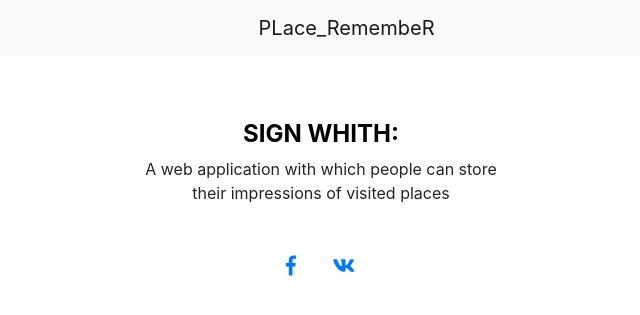
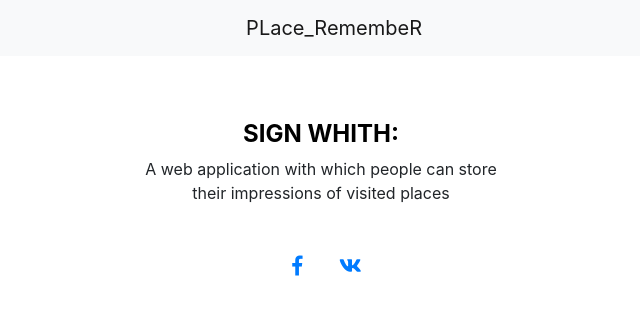
Before and after one commit to Shohmasud/places_remember, a Django app: page /login/users/ in a window 1280 px wide. Shown: the top 315 px of the page, without its empty margins (319-959 px from the left). Run offline with Django 4.2, Linux system fonts and the light colour scheme; some libraries are stand-ins or nearby versions.

Commit message:
Create a style code

```diff
--- a/travels_notebook/static/travels_notebook/css/login.css
+++ b/travels_notebook/static/travels_notebook/css/login.css
@@ -1,5 +1,5 @@
 .logotype{
-    margin-left:45%;
+    margin-left:44%;
 }
 
 .h4_sign{
@@ -12,7 +12,7 @@
     text-align:center;
 }
 .div_social{
-    margin-left:46%;
+    margin-left:46.5%;
     margin-top: 3%;
 }
 .VK{
--- a/travels_notebook/templates/travels_notebook/html/base.html
+++ b/travels_notebook/templates/travels_notebook/html/base.html
@@ -10,6 +10,7 @@
       integrity="sha384-Gn5384xqQ1aoWXA+058RXPxPg6fy4IWvTNh0E263XmFcJlSAwiGgFAW/dAiS6JXm" crossorigin="anonymous">
     <link rel="stylesheet" href="https://use.fontawesome.com/releases/v5.7.1/css/all.css">
     <link rel="stylesheet" href="{% static 'travels_notebook/css/login.css' %}">
+    <link rel="stylesheet" href="{% static 'travels_notebook/css/home.css' %}">
 </head>
 <body class="background_base">
 {% block grid %}
--- a/travels_notebook/templates/travels_notebook/html/home.html
+++ b/travels_notebook/templates/travels_notebook/html/home.html
@@ -11,8 +11,8 @@
     <section class="show_remembers">
         <div class="div_avatar">
             <img style="height: 185px;width:185px;" src="{{ user.socialaccount_set.all.0.get_avatar_url }}" alt="">
-            <p class="p_name">{{ user.first_name }}{{ user_login }}</p>
-            <p class="p_name">{{ user.last_name }}</p>
+            <li class="p_name">{{ user.first_name }}{{ user_login }}</li>
+            <li class="p_name">{{ user.last_name }}</li>
         </div>
 
         <div class="div_form">
--- a/travels_notebook/templates/travels_notebook/html/navbar.html
+++ b/travels_notebook/templates/travels_notebook/html/navbar.html
@@ -2,7 +2,7 @@
 <div class="collapse navbar-collapse" id="navbarNavAltMarkup">
     <div class="navbar-nav">
         <a class="nav-item nav-link active" href="{% url 'home' %}">Home <span class="sr-only">(current)</span></a>
-        <a class="nav-item nav-link" href="{% url 'home' %}">Output</a>
+        <a class="nav-item nav-link" href="{% url 'login' %}">Output</a>
     </div>
 </div>
 </div>
--- a/travels_notebook/utils.py
+++ b/travels_notebook/utils.py
@@ -16,7 +16,6 @@ class DataMixin(CreateView):
         lat = location.lat
         lng = location.lng
         country = location.country
-        print(country)
         if lat == None or lng == None:
             return None
 
```
